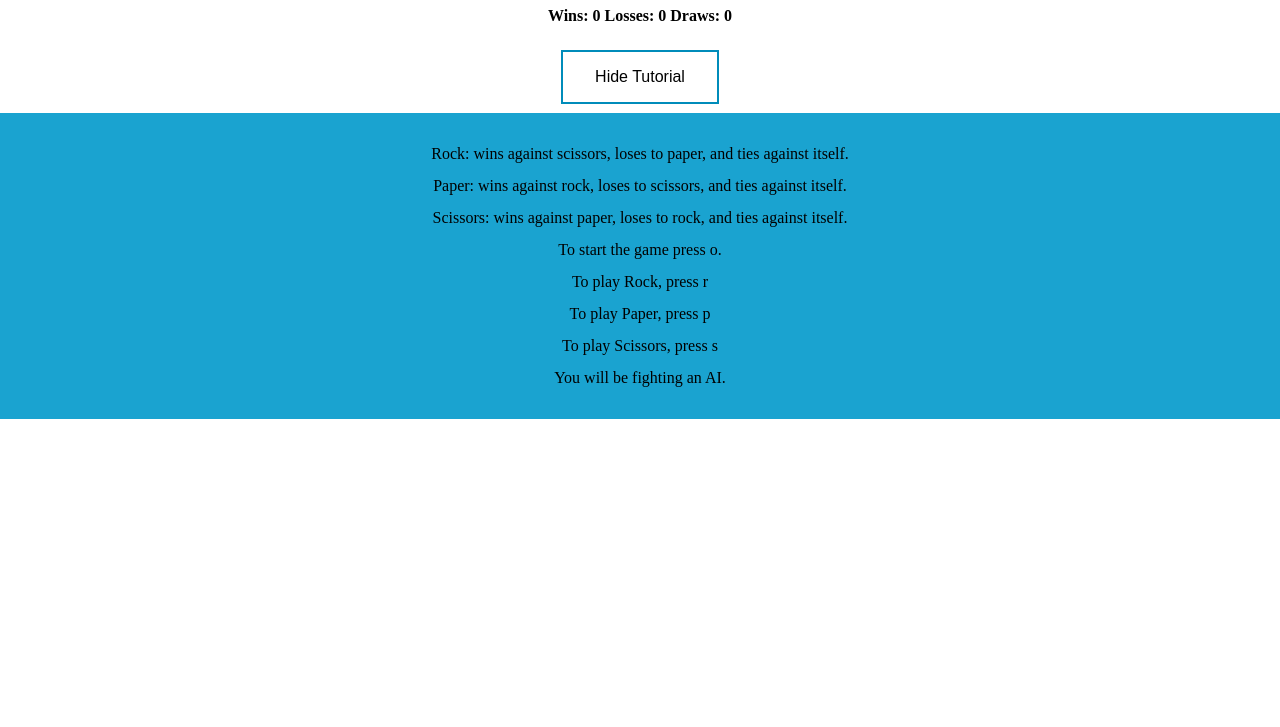
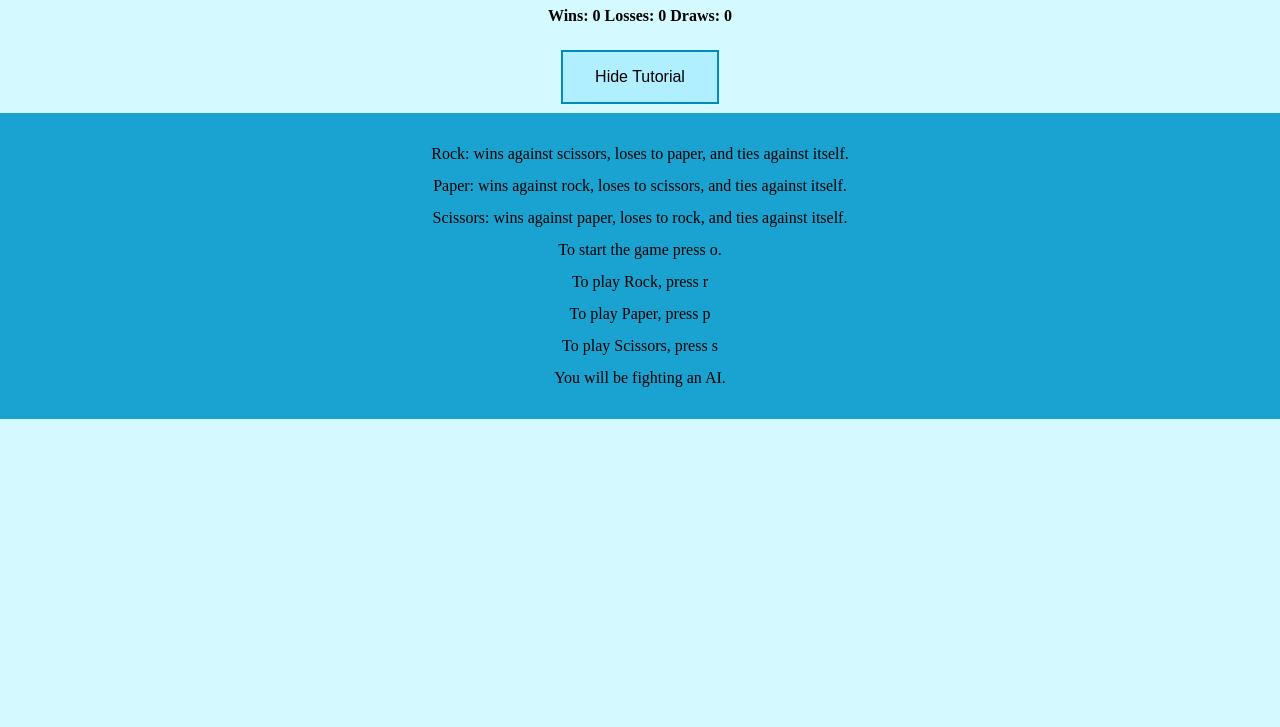
Before and after one commit to dongh6179/rps, a plain HTML site: page index.html in a window 1280 px wide. Shown: the part 73-800 px from the top of the page. Drawn offline with Linux system fonts and the light colour scheme.

Commit message:
added background for button and body

```diff
--- a/style.css
+++ b/style.css
@@ -1,5 +1,5 @@
 .button {
-    background-color: white;
+    background-color: rgb(175, 239, 255);
     color: black;
     border: 2px solid #008CBA;
     padding: 16px 32px;
@@ -19,6 +19,7 @@ body{
     margin-left: auto;
     margin-right: auto;
     text-align: center;
+    background-color:rgb(212, 249, 255);
 }
 
 #tutorial {
```
